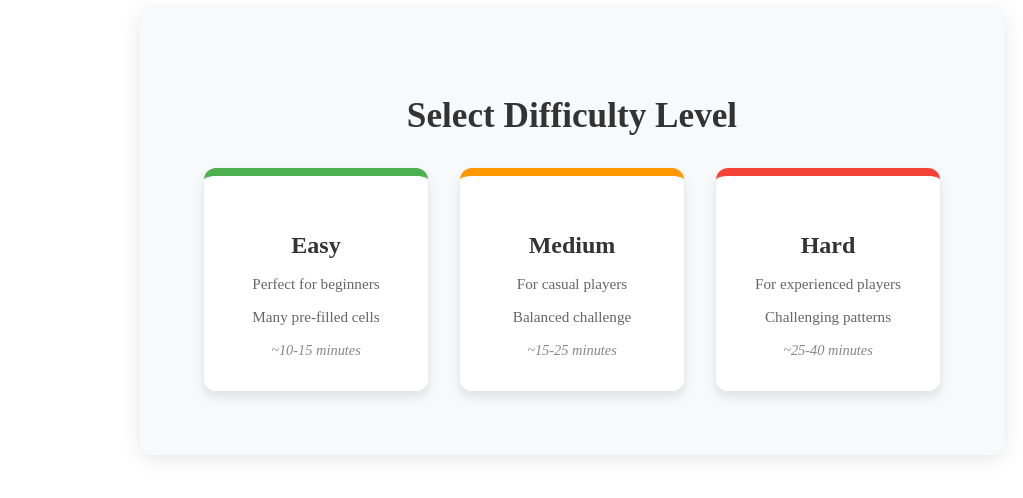
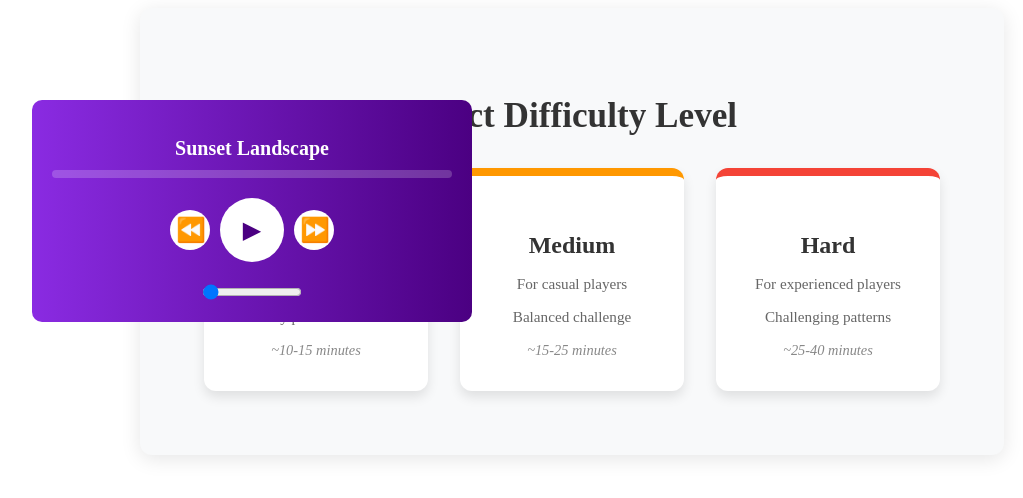
Before and after one commit to RobomrFox/Sudoku, a React app in the folder difficultyMenu/sudoku-app/frontend/: page / in a window 1280 px wide. Shown: the top 498 px of the page, without its empty margins (68-1091 px from the left). Built offline with nearby package versions, Linux system fonts and the light colour scheme; the HTML template or start-up script is replaced by a standard one.

Commit message:
Added music player to difficulty selection

```diff
--- a/difficultyMenu/sudoku-app/frontend/src/components/DifficultySelector.jsx
+++ b/difficultyMenu/sudoku-app/frontend/src/components/DifficultySelector.jsx
@@ -1,5 +1,7 @@
 import React, { useState } from "react";
 import "./DifficultySelector.css";
+import "./MusicPlayer.jsx";
+import MusicPlayer from "./MusicPlayer.jsx";
 
 // Component for selecting game difficulty
 // Props:
@@ -15,6 +17,7 @@ const DifficultySelector = ({ onSelectDifficulty }) => {
   return (
     <div className="difficulty-container">
       <h1>Select Difficulty Level</h1>
+      <MusicPlayer/>
 
       <div className="panels-container">
         <div
--- /dev/null
+++ b/difficultyMenu/sudoku-app/frontend/src/components/MusicPlayer.jsx
@@ -0,0 +1,167 @@
+import React, { useState, useRef, useEffect } from 'react';
+
+const MusicPlayer = () => {
+    const [isPlaying, setIsPlaying] = useState(false);
+    const [progress, setProgress] = useState(0);
+    const [position, setPosition] = useState({ x: 100, y: 100 });
+    const [currentSongIndex, setCurrentSongIndex] = useState(0);
+    const [songName, setSongName] = useState("Sunset Landscape");
+    const [volume, setVolume] = useState(0.01); // volume state (range: 0 to 1)
+    const [isHoveringVolume, setIsHoveringVolume] = useState(false); // Track if the volume slider is hovered
+    const [isHoveringScrubBar, setIsHoveringScrubBar] = useState(false);
+    const audioRef = useRef(new Audio('.\\music\\Sunset-Landscape(chosic.com).mp3'));
+    const playerRef = useRef(null);
+    const draggingRef = useRef(false);
+
+    const songs = [
+        { name: "Sunset Landscape", src: '.\\music\\Sunset-Landscape(chosic.com).mp3' },
+        { name: "Ocean Breeze", src: '.\\music\\Ocean-Breeze.mp3' },
+        { name: "Mountain Peaks", src: '.\\music\\Mountain-Peaks.mp3' }
+    ];
+
+    const togglePlayPause = () => {
+        const audio = audioRef.current;
+        if (isPlaying) {
+            audio.pause();
+        } else {
+            audio.play();
+        }
+        setIsPlaying(!isPlaying);
+    };
+
+    const updateProgress = () => {
+        const audio = audioRef.current;
+        const progress = (audio.currentTime / audio.duration) * 100;
+        setProgress(progress);
+    };
+
+    const handleMouseDown = (e) => {
+        if (!isHoveringVolume) { // Prevent dragging if the volume slider is hovered
+            draggingRef.current = true;
+        }
+    };
+
+    const handleMouseUp = () => {
+        draggingRef.current = false;
+    };
+
+    const handleMouseMove = (e) => {
+        if (!draggingRef.current || isHoveringVolume) return; // Prevent moving the player while hovering over volume
+        setPosition((prev) => ({
+            x: prev.x + e.movementX,
+            y: prev.y + e.movementY
+        }));
+    };
+
+    const handleScrub = (e) => {
+        if (isHoveringScrubBar) {
+            const player = playerRef.current;
+            const width = player.offsetWidth;
+            const newProgress = (e.clientX - player.offsetLeft) / width;
+            audioRef.current.currentTime = newProgress * audioRef.current.duration;
+            setProgress(newProgress * 100);
+        }
+
+    };
+
+    const skipNext = () => {
+        const nextIndex = (currentSongIndex + 1) % songs.length;
+        setCurrentSongIndex(nextIndex);
+        setSongName(songs[nextIndex].name);
+        const audio = audioRef.current;
+        audio.src = songs[nextIndex].src;
+        audio.play();
+        setIsPlaying(true);
+    };
+
+    const skipPrevious = () => {
+        const prevIndex = (currentSongIndex - 1 + songs.length) % songs.length;
+        setCurrentSongIndex(prevIndex);
+        setSongName(songs[prevIndex].name);
+        const audio = audioRef.current;
+        audio.src = songs[prevIndex].src;
+        audio.play();
+        setIsPlaying(true);
+    };
+
+    const handleVolumeChange = (e) => {
+        const newVolume = e.target.value;
+        audioRef.current.volume = newVolume;
+        setVolume(newVolume);
+    };
+
+    useEffect(() => {
+        const audio = audioRef.current;
+        audio.addEventListener('timeupdate', updateProgress);
+        return () => {
+            audio.removeEventListener('timeupdate', updateProgress);
+        };
+    }, []);
+
+    return (
+        <div
+            ref={playerRef}
+            onMouseDown={handleMouseDown}
+            onMouseMove={handleMouseMove}
+            onMouseUp={handleMouseUp}
+            onClick={handleScrub}
+            style={{
+                position: 'fixed',
+                left: `${position.x}px`,
+                top: `${position.y}px`,
+                width: '100%',
+                maxWidth: '400px',
+                padding: '20px',
+                borderRadius: '10px',
+                background: 'linear-gradient(to right, #8a2be2, #4b0082)',
+                color: 'white',
+                textAlign: 'center',
+                cursor: 'grab'
+            }}
+        >
+            <h2 style={{ fontSize: '20px', marginBottom: '10px' }}>{songName}</h2>
+            <div
+                onMouseEnter={() => setIsHoveringScrubBar(true)}
+                onMouseLeave={() => setIsHoveringScrubBar(false)}
+                style={{ height: '8px', backgroundColor: 'rgba(255, 255, 255, 0.2)', borderRadius: '4px', overflow: 'hidden', marginBottom: '20px' }}>
+                <div style={{ width: `${progress}%`, height: '100%', backgroundColor: 'white' }}></div>
+            </div>
+            <div style={{ display: 'flex', alignItems: 'center', justifyContent: 'center', marginBottom: '20px' }}>
+                <button
+                    onClick={skipPrevious}
+                    style={{ width: '40px', height: '40px', borderRadius: '50%', backgroundColor: 'white', color: '#4b0082', fontSize: '24px', border: 'none', cursor: 'pointer', marginRight: '10px' }}
+                >
+                    ⏪
+                </button>
+                <button
+                    onClick={togglePlayPause}
+                    style={{ width: '64px', height: '64px', borderRadius: '50%', backgroundColor: 'white', color: '#4b0082', fontSize: '24px', border: 'none', cursor: 'pointer', marginRight: '10px' }}
+                >
+                    {isPlaying ? '❚❚' : '▶'}
+                </button>
+                <button
+                    onClick={skipNext}
+                    style={{ width: '40px', height: '40px', borderRadius: '50%', backgroundColor: 'white', color: '#4b0082', fontSize: '24px', border: 'none', cursor: 'pointer' }}
+                >
+                    ⏩
+                </button>
+            </div>
+            <div style={{ marginTop: '10px' }}>
+                <input
+                    id="volume"
+                    type="range"
+                    min="0"
+                    max="1"
+                    step="0.01"
+                    value={volume}
+                    onChange={handleVolumeChange}
+                    onMouseEnter={() => setIsHoveringVolume(true)}  // Set hover state true
+                    onMouseLeave={() => setIsHoveringVolume(false)} // Set hover state false
+                    style={{ width: '100px', verticalAlign: 'middle' }}
+                />
+            </div>
+        </div>
+    );
+};
+
+export default MusicPlayer;
```
Also changed, not shown: 1 other file (tests, documents, lock files or other folders).
